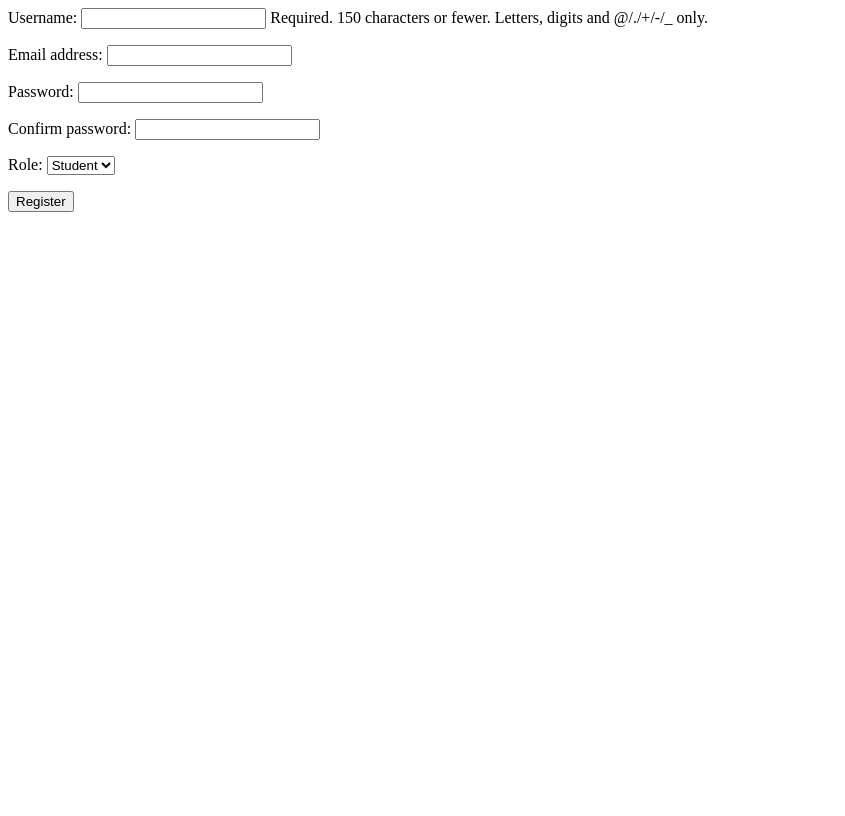
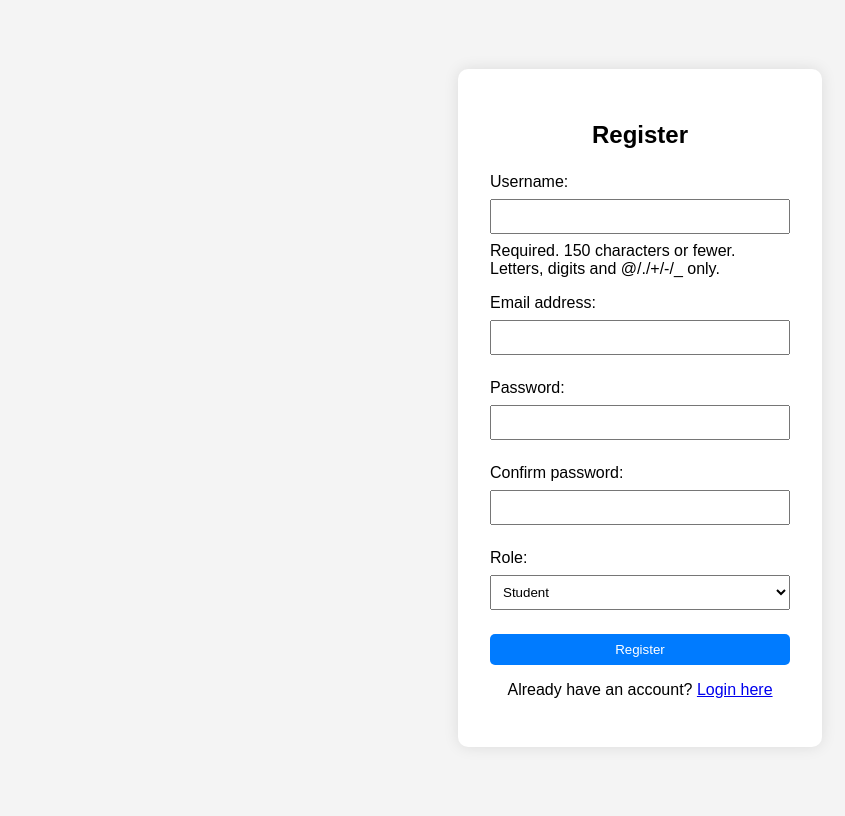
Before and after one commit to DavonGT/Event-IMS, a Django app: template accounts/templates/register.html in a window 1280 px wide. Shown: the whole page, without its empty margins (0-845 px from the left). Before the commit the page ends 212 px from the top, so only its background shows below. Run offline with Django 5.2, Linux system fonts and the light colour scheme; the template is opened without the code that fills it: values that come from a table or form of the project are taken from there, others are empty.

Commit message:
put css file and fixed html codes

```diff
--- a/Settings/settings.py
+++ b/Settings/settings.py
@@ -118,6 +118,10 @@ USE_TZ = True
 
 STATIC_URL = 'static/'
 
+# If using production or running with collectstatic
+STATICFILES_DIRS = [BASE_DIR / "static"]  # Optional, if you have a global static folder
+
+
 # Default primary key field type
 # https://docs.djangoproject.com/en/5.2/ref/settings/#default-auto-field
 
--- a/Settings/urls.py
+++ b/Settings/urls.py
@@ -19,6 +19,7 @@ from django.urls import path, include
 
 urlpatterns = [
     path('admin/', admin.site.urls),
-    path('', include('core.urls')),
-    path('accounts/', include('accounts.urls')),
+    path('', include('accounts.urls')),
+    path('core/', include('core.urls')),
+
 ]
--- /dev/null
+++ b/accounts/static/accounts/css/style.css
@@ -0,0 +1,98 @@
+/* === Global Styles === */
+body {
+    font-family: Arial, sans-serif;
+    background: #f4f4f4;
+    display: flex;
+    justify-content: center;
+    align-items: center;
+    height: 100vh;
+}
+
+.error-message {
+    color: red;
+    text-align: center;
+    margin-bottom: 1rem;
+}
+
+
+
+
+
+
+/* === Login Styles === */
+.login-container {
+    background: white;
+    padding: 2rem;
+    border-radius: 10px;
+    box-shadow: 0 0 15px rgba(0, 0, 0, 0.1);
+    width: 300px;
+}
+
+.login-container h2 {
+    text-align: center;
+    margin-bottom: 1.5rem;
+}
+
+.login-container form input {
+    width: 100%;
+    padding: 0.5rem;
+    margin: 0.5rem 0;
+    box-sizing: border-box;
+    font-size: 15px;
+}
+
+.login-container form button {
+    width: 100%;
+    padding: 0.5rem;
+    background-color: #007bff;
+    color: white;
+    border: none;
+    border-radius: 5px;
+    cursor: pointer;
+    font-size: 15px;
+}
+
+.login-container form button:hover {
+    background-color: #0056b3;
+}
+
+
+
+
+
+/* === Register Styles === */
+.register-container {
+    background: white;
+    padding: 2rem;
+    border-radius: 10px;
+    box-shadow: 0 0 15px rgba(0, 0, 0, 0.1);
+    width: 300px;
+}
+
+.register-container h2 {
+    text-align: center;
+    margin-bottom: 1.5rem;
+}
+
+.register-container form input,
+.register-container form select,
+.register-container form textarea {
+    width: 100%;
+    padding: 0.5rem;
+    margin: 0.5rem 0;
+    box-sizing: border-box;
+}
+
+.register-container form button {
+    width: 100%;
+    padding: 0.5rem;
+    background-color: #007bff;
+    color: white;
+    border: none;
+    border-radius: 5px;
+    cursor: pointer;
+}
+
+.register-container form button:hover {
+    background-color: #0056b3;
+}
--- a/accounts/templates/register.html
+++ b/accounts/templates/register.html
@@ -1,5 +1,23 @@
-<form method="post">
-    {% csrf_token %}
-    {{ form.as_p }}
-    <button type="submit">Register</button>
-</form>
+{% load static %}
+<!DOCTYPE html>
+<html lang="en">
+<head>
+    <meta charset="UTF-8">
+    <title>Register</title>
+    <link rel="stylesheet" href="{% static 'accounts/css/style.css' %}">
+</head>
+<body>
+    <div class="register-container">
+        <h2>Register</h2>
+        <form method="post">
+            {% csrf_token %}
+            {{ form.as_p }}
+            <button type="submit">Register</button>
+        </form>
+
+        <div class="login-link" style="margin-top: 15px; text-align: center;">
+            <p>Already have an account? <a href="{% url 'login' %}">Login here</a></p>
+        </div>
+    </div>
+</body>
+</html>
--- a/accounts/urls.py
+++ b/accounts/urls.py
@@ -3,6 +3,6 @@ from . import views
 
 urlpatterns = [
     path('register/', views.register, name='register'),
-    path('login/', views.login_view, name='login'),
+    path('', views.login_view, name='login'),
     path('logout/', views.logout_view, name='logout'),
 ]
```
Also changed, not shown: accounts/templates/login.html (+19 -1 lines).
